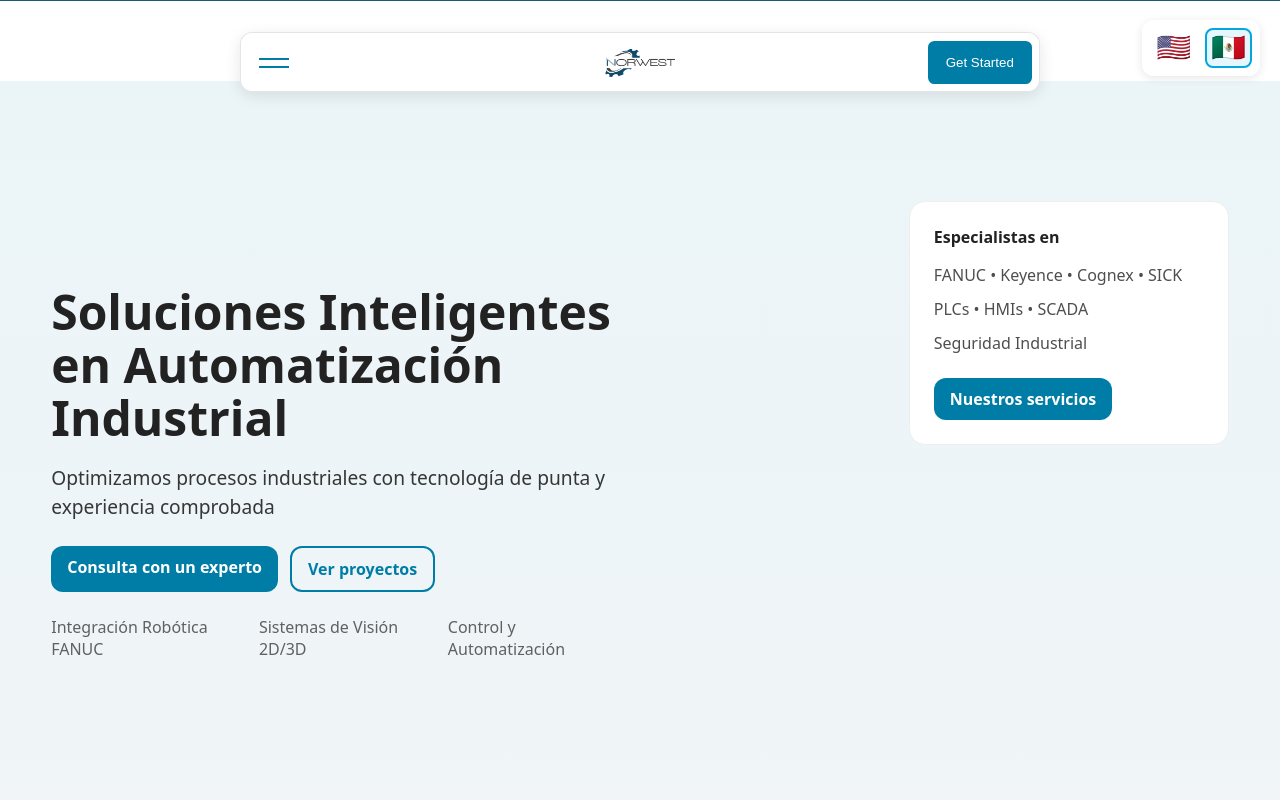
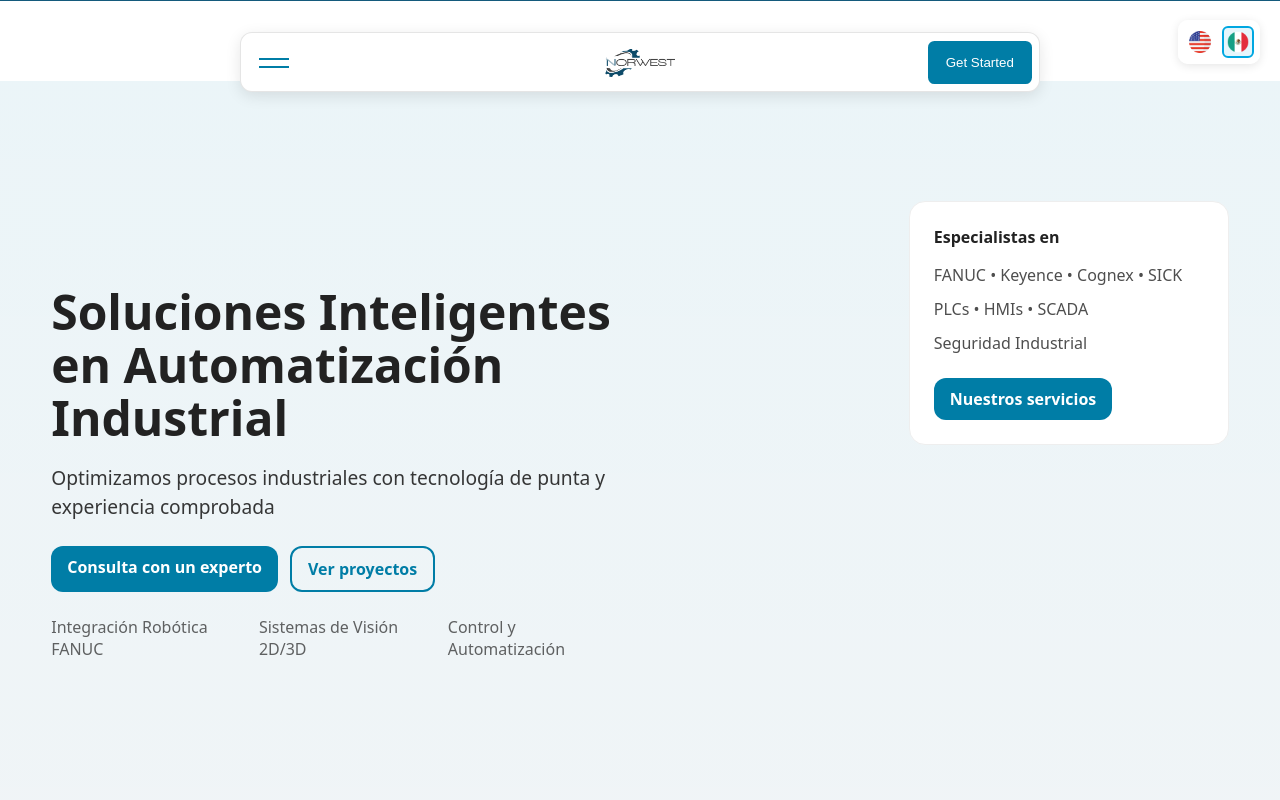
Before and after one commit to jmirandaf/norwestds, a React (Vite) app: page / in a window 1280 px wide. Shown: the top 800 px of the page. Built offline with nearby package versions, Linux system fonts and the light colour scheme.

Commit message:
Update language selector to use flag images and reduce size

```diff
--- a/src/components/LanguageSelector.css
+++ b/src/components/LanguageSelector.css
@@ -3,27 +3,35 @@
   top: 20px;
   right: 20px;
   display: flex;
-  gap: 8px;
+  gap: 6px;
   z-index: 100;
   background: rgba(255, 255, 255, 0.9);
   backdrop-filter: blur(10px);
-  padding: 8px;
-  border-radius: 12px;
+  padding: 6px;
+  border-radius: 10px;
   box-shadow: 0 2px 10px rgba(0, 0, 0, 0.1);
 }
 
 .lang-button {
   background: none;
   border: 2px solid transparent;
-  font-size: 28px;
   cursor: pointer;
-  padding: 4px;
-  border-radius: 8px;
+  padding: 3px;
+  border-radius: 6px;
   transition: all 0.2s ease;
   line-height: 1;
   display: flex;
   align-items: center;
   justify-content: center;
+  width: 32px;
+  height: 32px;
+}
+
+.flag-icon {
+  width: 22px;
+  height: 22px;
+  object-fit: cover;
+  border-radius: 3px;
 }
 
 .lang-button:hover {
@@ -40,10 +48,17 @@
   .language-selector {
     top: 10px;
     right: 10px;
-    padding: 6px;
+    padding: 5px;
+    gap: 4px;
   }
 
   .lang-button {
-    font-size: 24px;
+    width: 28px;
+    height: 28px;
+  }
+
+  .flag-icon {
+    width: 18px;
+    height: 18px;
   }
 }
--- a/src/components/LanguageSelector.jsx
+++ b/src/components/LanguageSelector.jsx
@@ -16,7 +16,7 @@ export default function LanguageSelector() {
         aria-label="Switch to English"
         title="English"
       >
-        🇺🇸
+        <img src="/usaflag.png" alt="USA" className="flag-icon" />
       </button>
       <button
         onClick={() => changeLanguage('es')}
@@ -24,7 +24,7 @@ export default function LanguageSelector() {
         aria-label="Cambiar a Español"
         title="Español"
       >
-        🇲🇽
+        <img src="/mxflag.png" alt="México" className="flag-icon" />
       </button>
     </div>
   );
```
Also changed, not shown: public/mxflag.png (added), public/usaflag.png (added).
